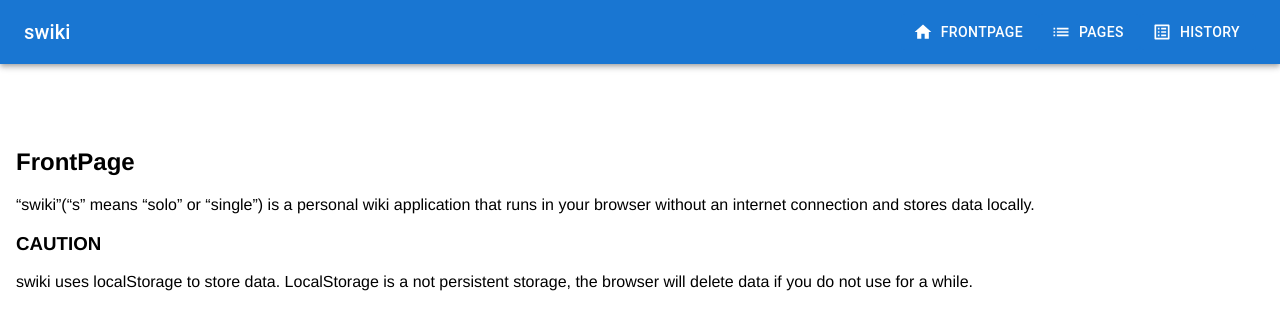
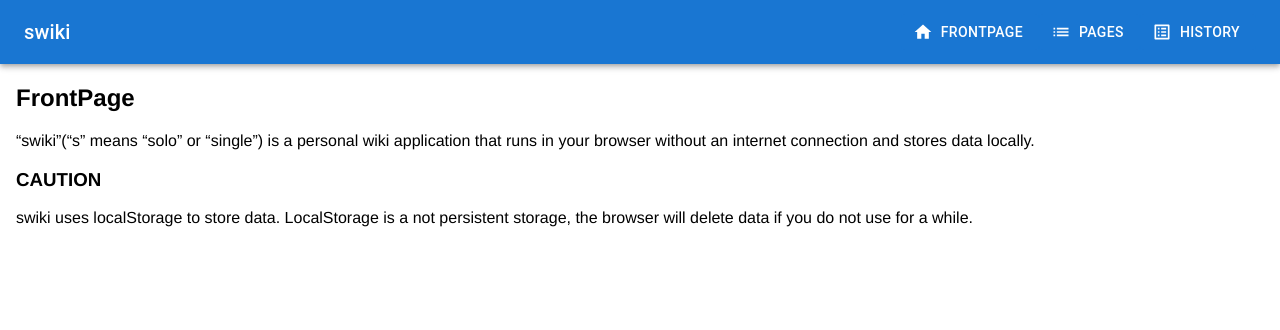
Before and after one commit to DBC-Works/swiki, a React (Vite) app: page / in a window 1280 px wide. Shown: the top 330 px of the page. Built offline with nearby package versions, Linux system fonts and the light colour scheme.

Commit message:
fix: remove unnecessary component

```diff
--- a/src/views/organisms/TopAppBar.tsx
+++ b/src/views/organisms/TopAppBar.tsx
@@ -77,7 +77,6 @@ export const TopAppBar: React.FC = (): JSX.Element => {
           </Box>
         </Toolbar>
       </AppBar>
-      <Toolbar />
     </Box>
   )
 }
```
